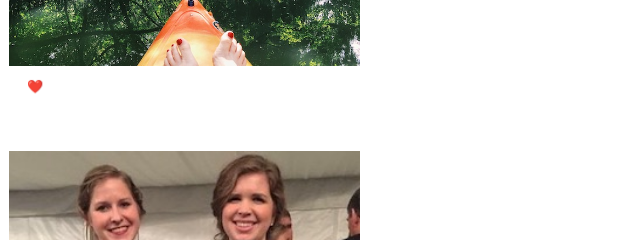
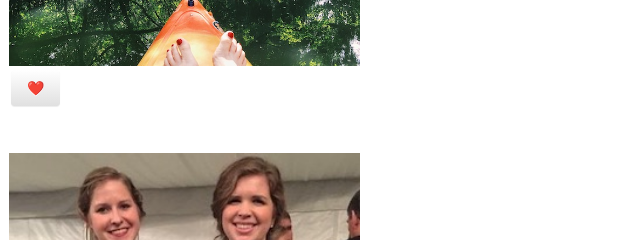
Before and after one commit to marshcooke/weekendChallenge4, a website: page public/views/index.html in a window 1280 px wide. Shown: the part 271-511 px from the top of the page, 0-640 px from the left. Drawn offline with Linux system fonts and the light colour scheme; files whose address does not match are found by name.

Commit message:
updated formatting and changes to readme

```diff
--- a/public/scripts/client.js
+++ b/public/scripts/client.js
@@ -2,8 +2,7 @@ console.log('step 1');
 
 var myApp = angular.module('myApp', []);
 
-var photosArray = [
-    {
+var photosArray = [{
         image: '../images/kayak.JPG',
         description: 'Kayaking in the channel between Cedar Lake & Lake of the Isles!',
         likes: 0,
--- a/public/views/index.html
+++ b/public/views/index.html
@@ -20,16 +20,17 @@
     <main ng-controller="PhotoController as PC">
         <!-- image, description, and count need to be in the same container / row.  -->
         <div id="gallery" ng-repeat="image in PC.image">
-                <img id="image" ng-click="PC.toggle(image)" ng-show="image.visible" ng-src="{{image.image}}">
+            <img id="image" ng-click="PC.toggle(image)" ng-show="image.visible" ng-src="{{image.image}}">
 
             <div id="descriptions" ng-show="!image.visible" ng-click="PC.toggle(image)">
                 <p>{{image.description}}</p>
             </div>
             <div id="counts">
-                <button id="loveButton" ng-click="count = count + 1">❤️</button>
+                <button id="loveButton" ng-click="count = count + 1" class="btn btn-default">❤️</button>
                 <h4>{{count}}</h4>
             </div>
             </br>
     </main>
 </body>
+
 </html>
--- a/public/views/styles.css
+++ b/public/views/styles.css
@@ -14,7 +14,7 @@ h4 {
 
 #gallery {
     position: relative;
-    width:  33%;
+    width: 33%;
     border: 2px;
     border-radius: 6px;
     padding: 5px;
--- a/routes/index.js
+++ b/routes/index.js
@@ -2,7 +2,7 @@ var express = require('express');
 var router = express.Router();
 var path = require('path');
 
-router.get('/', function(req, res) {
+router.get('/', function (req, res) {
     console.log('/ index');
     res.sendFile(path.resolve('public/views/index.html'));
 });
```
Also changed, not shown: README.md.
